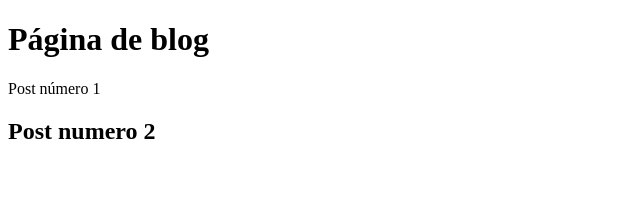
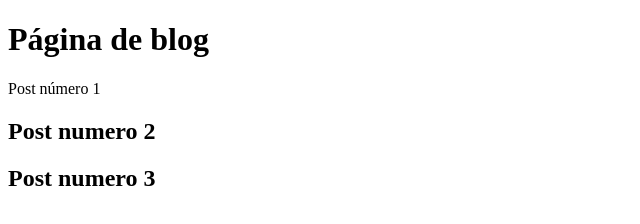
Before and after one commit to TrcsAlxndr/githubclass, a plain HTML site: page blog.html in a window 1280 px wide. Shown: the whole page, without its empty margins (0-640 px from the left). Drawn offline with Linux system fonts and the light colour scheme.

Commit message:
Post numero 3

```diff
--- a/blog.html
+++ b/blog.html
@@ -9,5 +9,6 @@
     <h1>Página de blog</h1>
     <p>Post número 1</p>
     <h2>Post numero 2</h2>
+    <h2>Post numero 3</h2>
 </body>
 </html>
```
